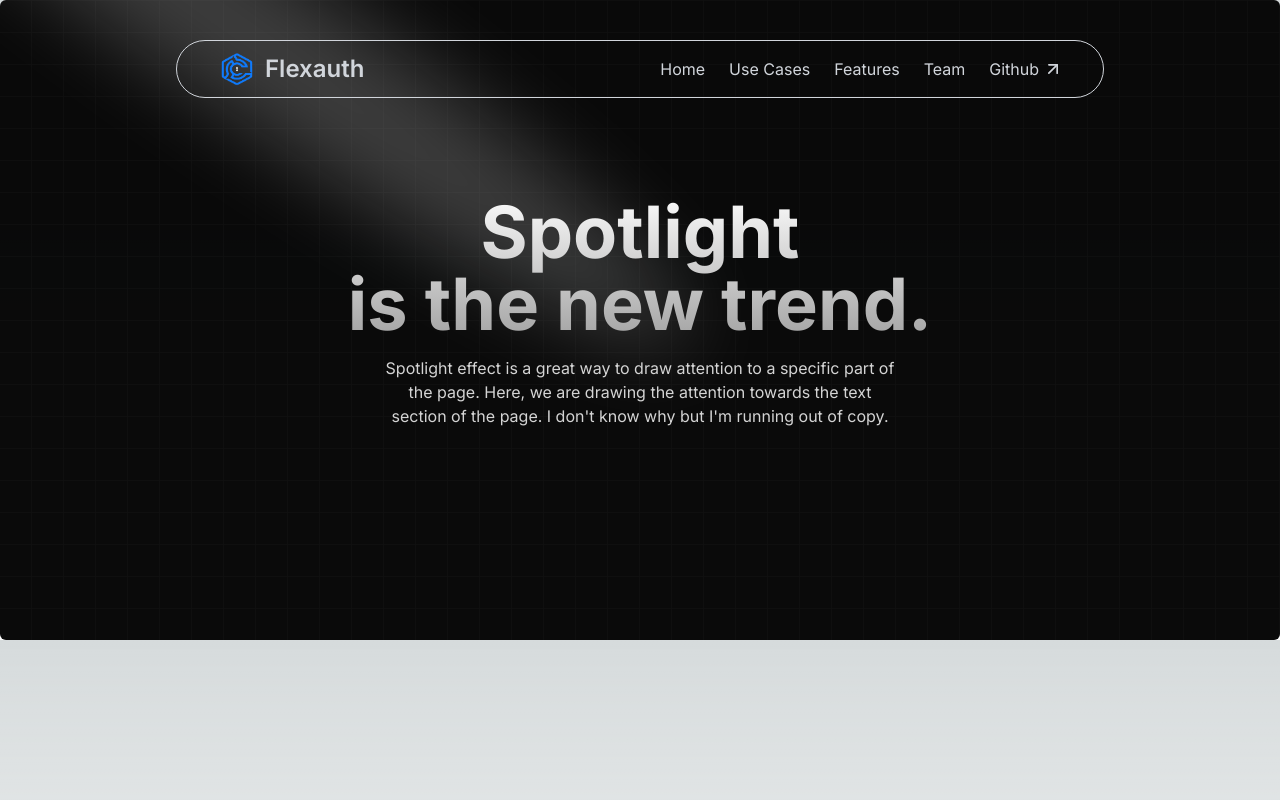
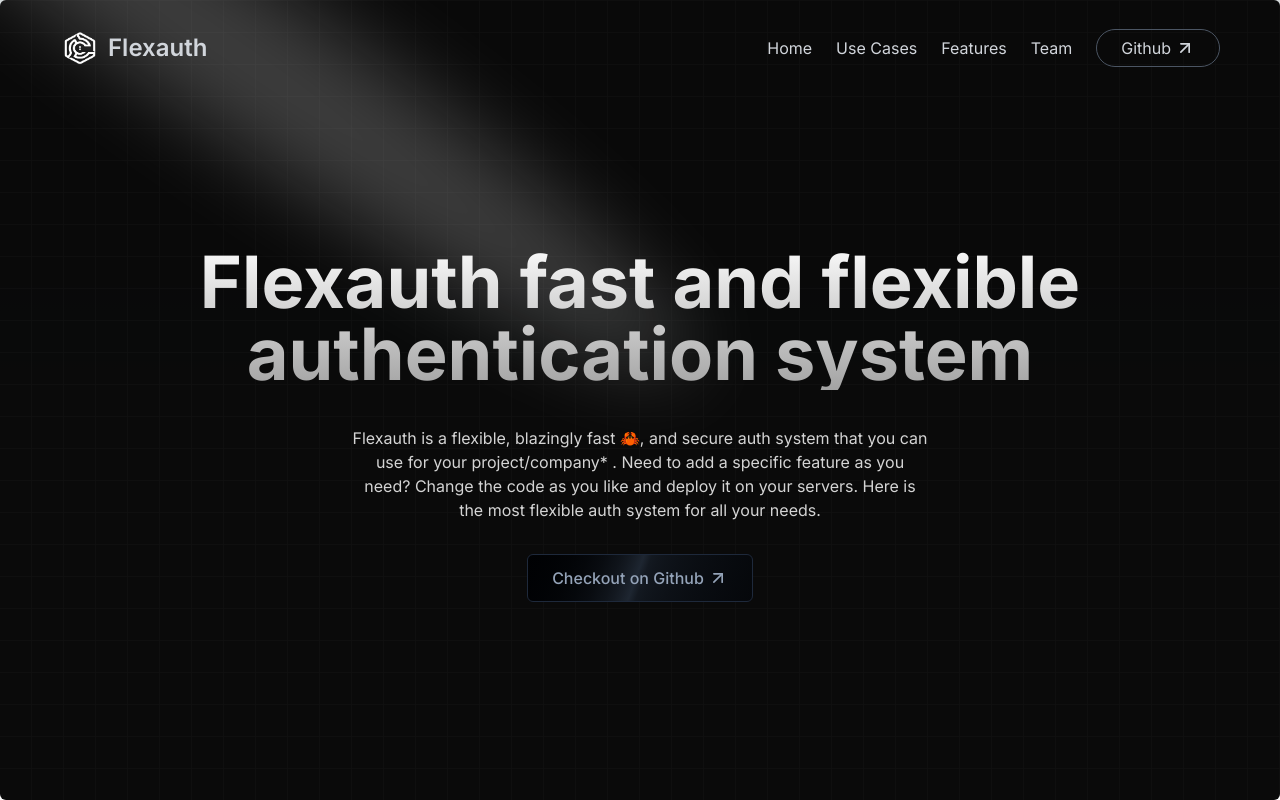
Before and after one commit to Debajyoti14/flexauth-website, a Next.js app: page / in a window 1280 px wide. Built offline with nearby package versions, Linux system fonts and the light colour scheme.

Commit message:
Hero Section

```diff
--- a/components/Hero.tsx
+++ b/components/Hero.tsx
@@ -1,26 +1,34 @@
-import React from 'react'
-import { Spotlight } from './ui/Spotlight'
+import React from "react";
+import { Spotlight } from "./ui/Spotlight";
+import { FiArrowUpRight } from "react-icons/fi";
 
 const Hero = () => {
     return (
-        <div className="h-[40rem] w-full rounded-md flex md:items-center md:justify-center bg-black/[0.96] antialiased bg-grid-white/[0.02] relative overflow-hidden">
+        <div className="w-full rounded-md flex md:items-center md:justify-center bg-black/[0.96] antialiased bg-grid-white/[0.02] relative overflow-hidden h-screen">
             <Spotlight
                 className="-top-40 left-0 md:left-60 md:-top-20"
                 fill="white"
             />
-            <div className=" p-4 max-w-7xl  mx-auto relative z-10  w-full pt-20 md:pt-0">
-                <h1 className="text-4xl md:text-7xl font-bold text-center bg-clip-text text-transparent bg-gradient-to-b from-neutral-50 to-neutral-400 bg-opacity-50">
-                    Spotlight <br /> is the new trend.
+            <div className=" p-4 max-w-7xl  mx-auto relative z-10  w-full pt-20 md:pt-0 flex flex-col items-center">
+                <h1
+                    className="text-4xl md:text-7xl font-bold text-center bg-clip-text text-transparent bg-gradient-to-b from-neutral-50 to-neutral-400 bg-opacity-50 mt-16 mb-5"
+                >
+                    Flexauth fast and flexible <br /> authentication system
                 </h1>
-                <p className="mt-4 font-normal text-base text-neutral-300 max-w-lg text-center mx-auto">
-                    Spotlight effect is a great way to draw attention to a specific part
-                    of the page. Here, we are drawing the attention towards the text
-                    section of the page. I don&apos;t know why but I&apos;m running out of
-                    copy.
+                <p className="mt-4 font-normal text-base text-neutral-300 max-w-xl text-center mx-auto">
+                    Flexauth is a flexible, blazingly fast 🦀, and secure auth system that
+                    you can use for your project/company* . Need to add a specific feature
+                    as you need? Change the code as you like and deploy it on your
+                    servers. Here is the most flexible auth system for all your needs.
                 </p>
+                <a href="https://github.com/Rajdip019/flexauth" target="_blank">
+                    <button className="inline-flex h-12 mt-8 w-fit animate-shimmer items-center justify-center rounded-md border border-slate-800 bg-[linear-gradient(110deg,#000103,45%,#1e2631,55%,#000103)] bg-[length:200%_100%] px-6 font-medium text-slate-400 transition-colors focus:outline-none focus:ring-2 focus:ring-slate-400 focus:ring-offset-2 focus:ring-offset-slate-50">
+                        Checkout on Github <FiArrowUpRight size={20} className="ml-1" />
+                    </button>
+                </a>
             </div>
         </div>
-    )
-}
+    );
+};
 
-export default Hero
+export default Hero;
--- a/components/Shared/Navbar.tsx
+++ b/components/Shared/Navbar.tsx
@@ -5,10 +5,10 @@ import { FiArrowUpRight } from "react-icons/fi";
 
 const Navbar = () => {
     return (
-        <nav className='absolute mx-auto w-screen z-50 mt-10 text-gray-300'>
-            <div className='relative flex justify-between items-center px-10 border border-gray-300 rounded-full py-2 mx-44'>
+        <nav className='absolute mx-auto w-screen z-50 mt-5 text-gray-300'>
+            <div className='flex justify-between items-center px-10 rounded-full py-2 mx-5 sticky top-5' >
                 <div className=' flex items-center gap-2'>
-                    <img src="/logo_tr.png" alt="" className='w-10' />
+                    <img src="/logo_tr_w.png" alt="" className='w-10' />
                     <h1 className=' text-2xl font-semibold'>Flexauth </h1>
                 </div>
                 <div>
@@ -26,7 +26,7 @@ const Navbar = () => {
                             <Link href="/contact">Team</Link>
                         </li>
                         <li className=' hover:scale-105 transition-all'>
-                            <a target="_blank" href="https://github.com/Rajdip019/flexauth" className=' flex  items-center gap-1'>
+                            <a target="_blank" href="https://github.com/Rajdip019/flexauth" className=' flex  items-center gap-1 border border-gray-600 rounded-full px-6 py-1.5'>
                                 Github <FiArrowUpRight size={20} />
                             </a>
                         </li>
--- a/tailwind.config.ts
+++ b/tailwind.config.ts
@@ -22,6 +22,7 @@ const config: Config = {
       },
       animation: {
         spotlight: "spotlight 2s ease .75s 1 forwards",
+        shimmer: "shimmer 2s linear infinite",
       },
       keyframes: {
         spotlight: {
@@ -32,6 +33,14 @@ const config: Config = {
           "100%": {
             opacity: "1",
             transform: "translate(-50%,-40%) scale(1)",
+          },
+        },
+        shimmer: {
+          from: {
+            backgroundPosition: "0 0",
+          },
+          to: {
+            backgroundPosition: "-200% 0",
           },
         },
       },
```
Also changed, not shown: public/logo_tr_w.png (added).
